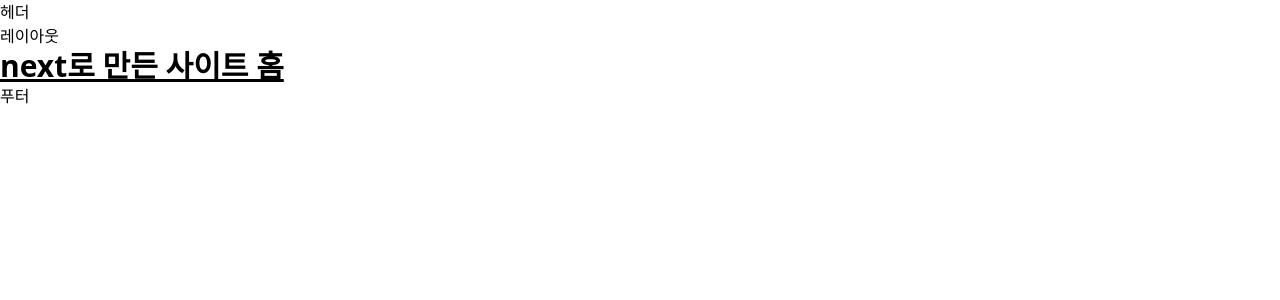
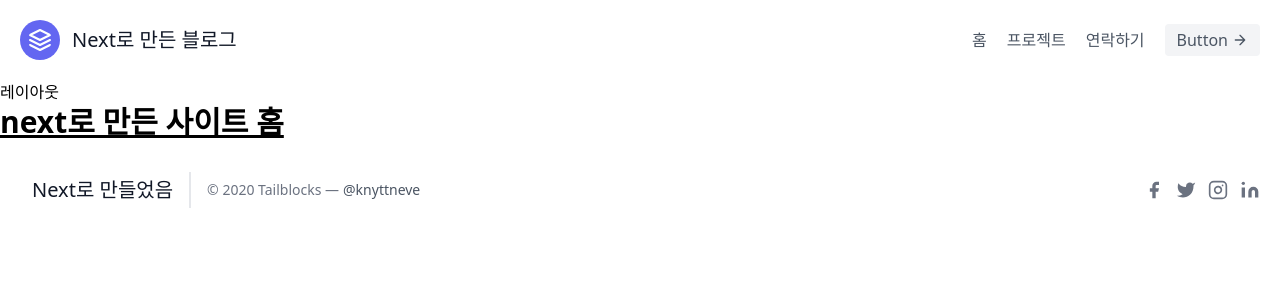
Before and after one commit to watching-dev/Sites, a Next.js app in the folder next-site/: page / in a window 1280 px wide. Shown: the top 300 px of the page. Built offline with nearby package versions, Linux system fonts and the light colour scheme.

Commit message:
[feat] header, footer 설정

```diff
--- a/next-site/components/footer.js
+++ b/next-site/components/footer.js
@@ -1,7 +1,81 @@
 export default function Footer() {
   return (
     <>
-      <h1>푸터</h1>
+      <footer className="text-gray-600 body-font">
+        <div className="container px-5 py-8 mx-auto flex items-center sm:flex-row flex-col">
+          <a className="flex title-font font-medium items-center md:justify-start justify-center text-gray-900">
+            <span className="ml-3 text-xl">Next로 만들었음</span>
+          </a>
+          <p className="text-sm text-gray-500 sm:ml-4 sm:pl-4 sm:border-l-2 sm:border-gray-200 sm:py-2 sm:mt-0 mt-4">
+            © 2020 Tailblocks —
+            <a
+              href="https://twitter.com/knyttneve"
+              className="text-gray-600 ml-1"
+              rel="noopener noreferrer"
+              target="_blank"
+            >
+              @knyttneve
+            </a>
+          </p>
+          <span className="inline-flex sm:ml-auto sm:mt-0 mt-4 justify-center sm:justify-start">
+            <a className="text-gray-500">
+              <svg
+                fill="currentColor"
+                stroke-linecap="round"
+                stroke-linejoin="round"
+                stroke-width="2"
+                className="w-5 h-5"
+                viewBox="0 0 24 24"
+              >
+                <path d="M18 2h-3a5 5 0 00-5 5v3H7v4h3v8h4v-8h3l1-4h-4V7a1 1 0 011-1h3z"></path>
+              </svg>
+            </a>
+            <a className="ml-3 text-gray-500">
+              <svg
+                fill="currentColor"
+                stroke-linecap="round"
+                stroke-linejoin="round"
+                stroke-width="2"
+                className="w-5 h-5"
+                viewBox="0 0 24 24"
+              >
+                <path d="M23 3a10.9 10.9 0 01-3.14 1.53 4.48 4.48 0 00-7.86 3v1A10.66 10.66 0 013 4s-4 9 5 13a11.64 11.64 0 01-7 2c9 5 20 0 20-11.5a4.5 4.5 0 00-.08-.83A7.72 7.72 0 0023 3z"></path>
+              </svg>
+            </a>
+            <a className="ml-3 text-gray-500">
+              <svg
+                fill="none"
+                stroke="currentColor"
+                stroke-linecap="round"
+                stroke-linejoin="round"
+                stroke-width="2"
+                className="w-5 h-5"
+                viewBox="0 0 24 24"
+              >
+                <rect width="20" height="20" x="2" y="2" rx="5" ry="5"></rect>
+                <path d="M16 11.37A4 4 0 1112.63 8 4 4 0 0116 11.37zm1.5-4.87h.01"></path>
+              </svg>
+            </a>
+            <a className="ml-3 text-gray-500">
+              <svg
+                fill="currentColor"
+                stroke="currentColor"
+                stroke-linecap="round"
+                stroke-linejoin="round"
+                stroke-width="0"
+                className="w-5 h-5"
+                viewBox="0 0 24 24"
+              >
+                <path
+                  stroke="none"
+                  d="M16 8a6 6 0 016 6v7h-4v-7a2 2 0 00-2-2 2 2 0 00-2 2v7h-4v-7a6 6 0 016-6zM2 9h4v12H2z"
+                ></path>
+                <circle cx="4" cy="4" r="2" stroke="none"></circle>
+              </svg>
+            </a>
+          </span>
+        </div>
+      </footer>
     </>
   );
 }
--- a/next-site/components/header.js
+++ b/next-site/components/header.js
@@ -1,7 +1,44 @@
 export default function Header() {
   return (
     <>
-      <h1>헤더</h1>
+      <header className="text-gray-600 body-font">
+        <div className="container mx-auto flex flex-wrap p-5 flex-col md:flex-row items-center">
+          <a className="flex title-font font-medium items-center text-gray-900 mb-4 md:mb-0">
+            <svg
+              xmlns="http://www.w3.org/2000/svg"
+              fill="none"
+              stroke="currentColor"
+              stroke-linecap="round"
+              stroke-linejoin="round"
+              stroke-width="2"
+              className="w-10 h-10 text-white p-2 bg-indigo-500 rounded-full"
+              viewBox="0 0 24 24"
+            >
+              <path d="M12 2L2 7l10 5 10-5-10-5zM2 17l10 5 10-5M2 12l10 5 10-5"></path>
+            </svg>
+            <span className="ml-3 text-xl">Next로 만든 블로그</span>
+          </a>
+          <nav className="md:ml-auto flex flex-wrap items-center text-base justify-center">
+            <a className="mr-5 hover:text-gray-900">홈</a>
+            <a className="mr-5 hover:text-gray-900">프로젝트</a>
+            <a className="mr-5 hover:text-gray-900">연락하기</a>
+          </nav>
+          <button className="inline-flex items-center bg-gray-100 border-0 py-1 px-3 focus:outline-none hover:bg-gray-200 rounded text-base mt-4 md:mt-0">
+            Button
+            <svg
+              fill="none"
+              stroke="currentColor"
+              stroke-linecap="round"
+              stroke-linejoin="round"
+              stroke-width="2"
+              className="w-4 h-4 ml-1"
+              viewBox="0 0 24 24"
+            >
+              <path d="M5 12h14M12 5l7 7-7 7"></path>
+            </svg>
+          </button>
+        </div>
+      </header>
     </>
   );
 }
--- a/next-site/tailwind.config.js
+++ b/next-site/tailwind.config.js
@@ -2,8 +2,6 @@
 module.exports = {
   mode: "jit",
   content: [
-    "./src/**/*.{html,js}",
-    "./app/**/*.{js,ts,jsx,tsx,mdx}", // Note the addition of the `app` directory.
     "./pages/**/*.{js,ts,jsx,tsx,mdx}",
     "./components/**/*.{js,ts,jsx,tsx,mdx}",
   ],
```
Also changed, not shown: 1 other file (tests, documents, lock files or other folders).
